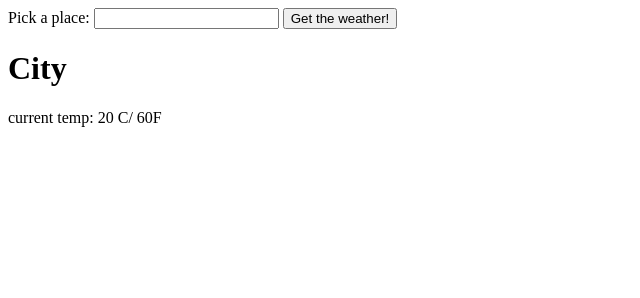
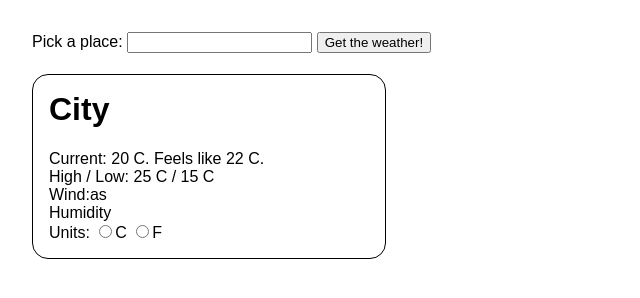
Before and after one commit to nhsegal/weather, a website built with webpack: page dist/index.html in a window 1280 px wide. Shown: the whole page, without its empty margins (0-640 px from the left). Built offline with nearby package versions, Linux system fonts and the light colour scheme; no server answers.

Commit message:
Sketch out index.html

```diff
--- a/dist/index.html
+++ b/dist/index.html
@@ -5,6 +5,8 @@
     <meta http-equiv="X-UA-Compatible" content="IE=edge">
     <meta name="viewport" content="width=device-width, initial-scale=1.0">
     <title>Weather Weather!</title>
+     <link href="https://fonts.googleapis.com/icon?family=Material+Icons"
+      rel="stylesheet">
     <link rel="stylesheet" href="styles.css">
 </head>
 <body>
@@ -13,10 +15,17 @@
     <button>Get the weather!</button>
     <h1 id="location"></h1>
     <div id="temp"></div>
-    <div>
+    <div id="myContainer">
         <h1>City</h1>
-        <div>current temp: 20 C/ 60F</div>
 
+        <div>Current: 20 C. Feels like 22 C.</div>
+        <div>High / Low: 25 C / 15 C</div>
+        <div>Wind:as</div>
+        <div>Humidity</div>
+        <div> Units:
+            <input type="radio">C</input>
+            <input type="radio">F</input>
+        </div>
     </div>
     <script src="main.js" defer></script>
 </body>
--- a/dist/styles.css
+++ b/dist/styles.css
@@ -0,0 +1,25 @@
+body {
+    font-family: Arial, Helvetica, sans-serif;
+    padding: 1rem;
+    margin: 1rem;
+}
+
+h1 {
+    margin-top: 0;
+}
+
+#myContainer {
+    border: 1px black solid;
+    border-radius: 1rem;
+    width: 20rem;
+    padding: 1rem;
+    margin: 1rem 0;
+}
+
+.material-symbols-outlined {
+  font-variation-settings:
+  'FILL' 0,
+  'wght' 100,
+  'GRAD' 0,
+  'opsz' 48
+}
```
Also changed, not shown: dist/imgs/mostly_cloudy.jpeg (added), dist/imgs/rainy.webp (added), dist/imgs/sunny.jpeg (added).
